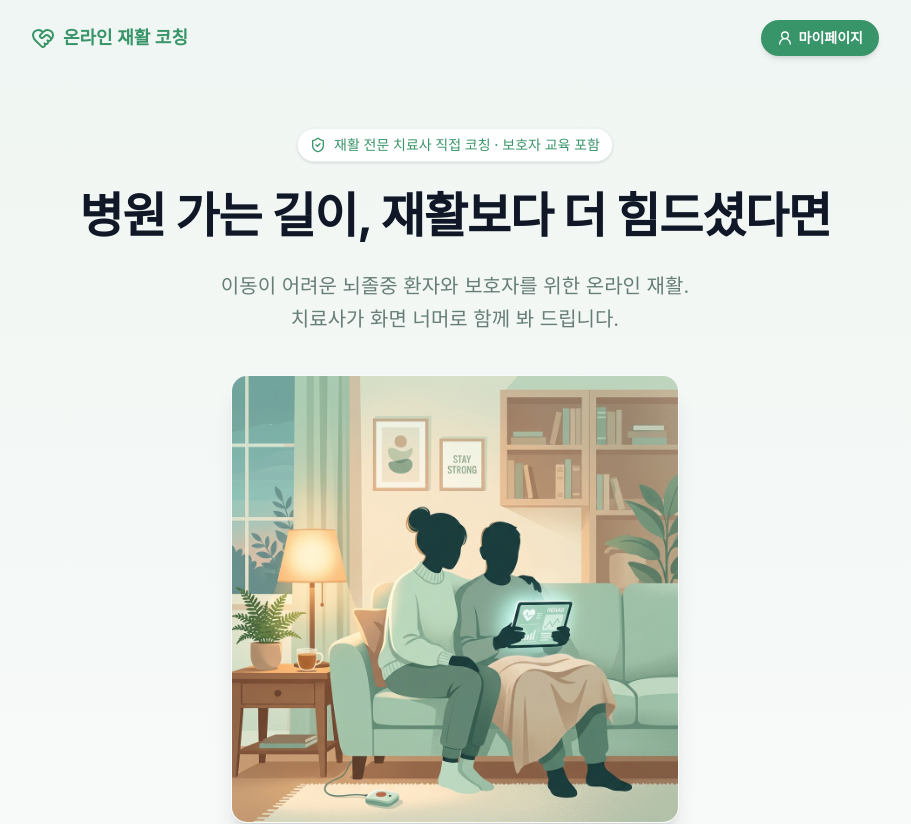
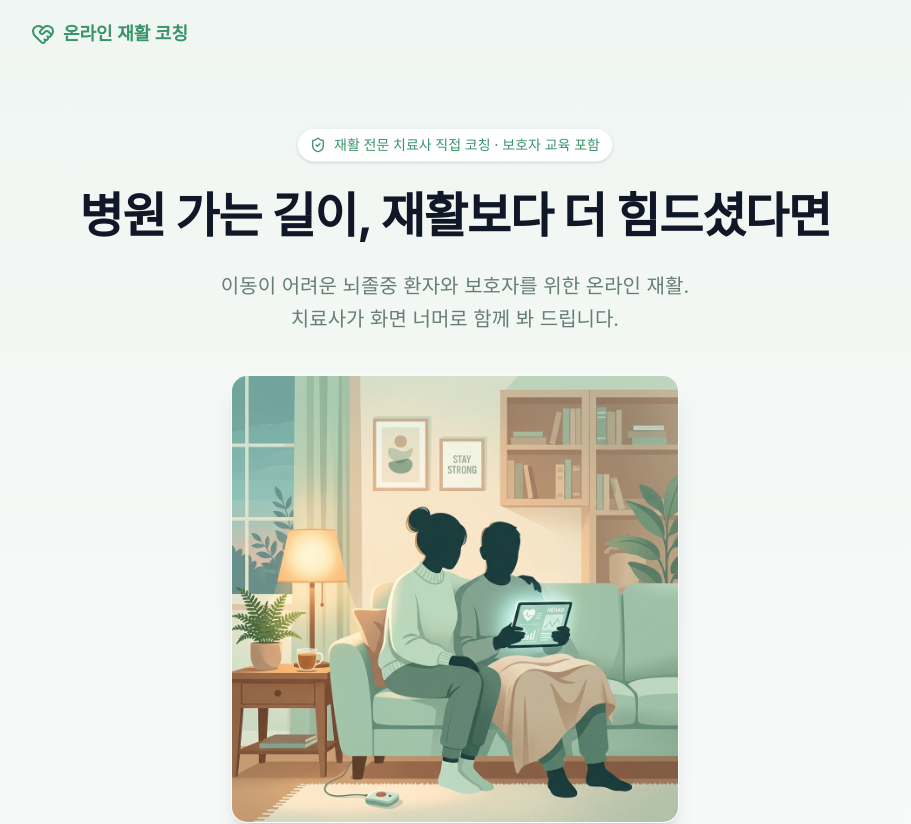
Before and after one commit to songye38/haebom_landing, a React (Vite) app: page / in a window 1280 px wide. Shown: the top 824 px of the page, without its empty margins (185-1096 px from the left). Built offline with nearby package versions, Linux system fonts and the light colour scheme; a web font is replaced by a local one.

Commit message:
UPDATE 마이페이지 부분 일단 가림

```diff
--- a/src/pages/home.tsx
+++ b/src/pages/home.tsx
@@ -2,7 +2,7 @@ import { useEffect, useState } from "react";
 import { Link } from "wouter";
 import {
   HeartHandshake,
-  UserRound,
+  // UserRound,
   ShieldCheck,
   Info,
   UserCheck,
@@ -23,7 +23,7 @@ import therapistImage from "@/assets/therapist-video.png";
 const CLASS_SIGNUP_URL =
   "https://e22f823f-6ce6-4ec7-928a-249c39d29133-00-22xqkt9bas4zr.sisko.replit.dev/";
 
-const MY_PAGE_URL = "https://rehab-coach-ai.replit.app/";
+// const MY_PAGE_URL = "https://rehab-coach-ai.replit.app/";
 
 const painPoints = [
   {
@@ -154,7 +154,7 @@ export default function Home() {
             <HeartHandshake className="w-6 h-6" />
             <span>온라인 재활 코칭</span>
           </div>
-          <a
+          {/* <a
             href={MY_PAGE_URL}
             target="_blank"
             rel="noopener noreferrer"
@@ -164,7 +164,7 @@ export default function Home() {
           >
             <UserRound className="w-4 h-4" />
             마이페이지
-          </a>
+          </a> */}
         </div>
       </header>
 
```
